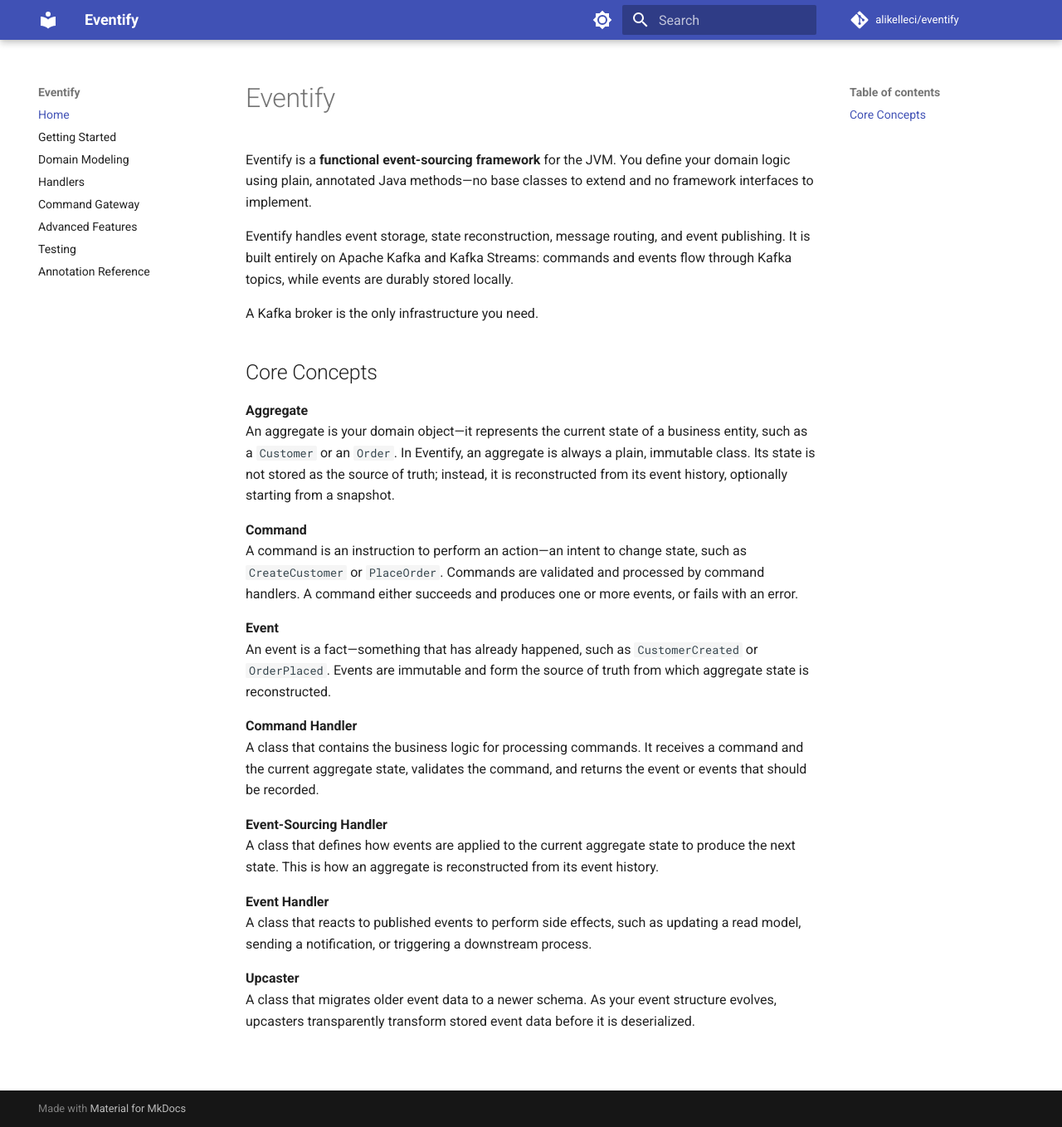
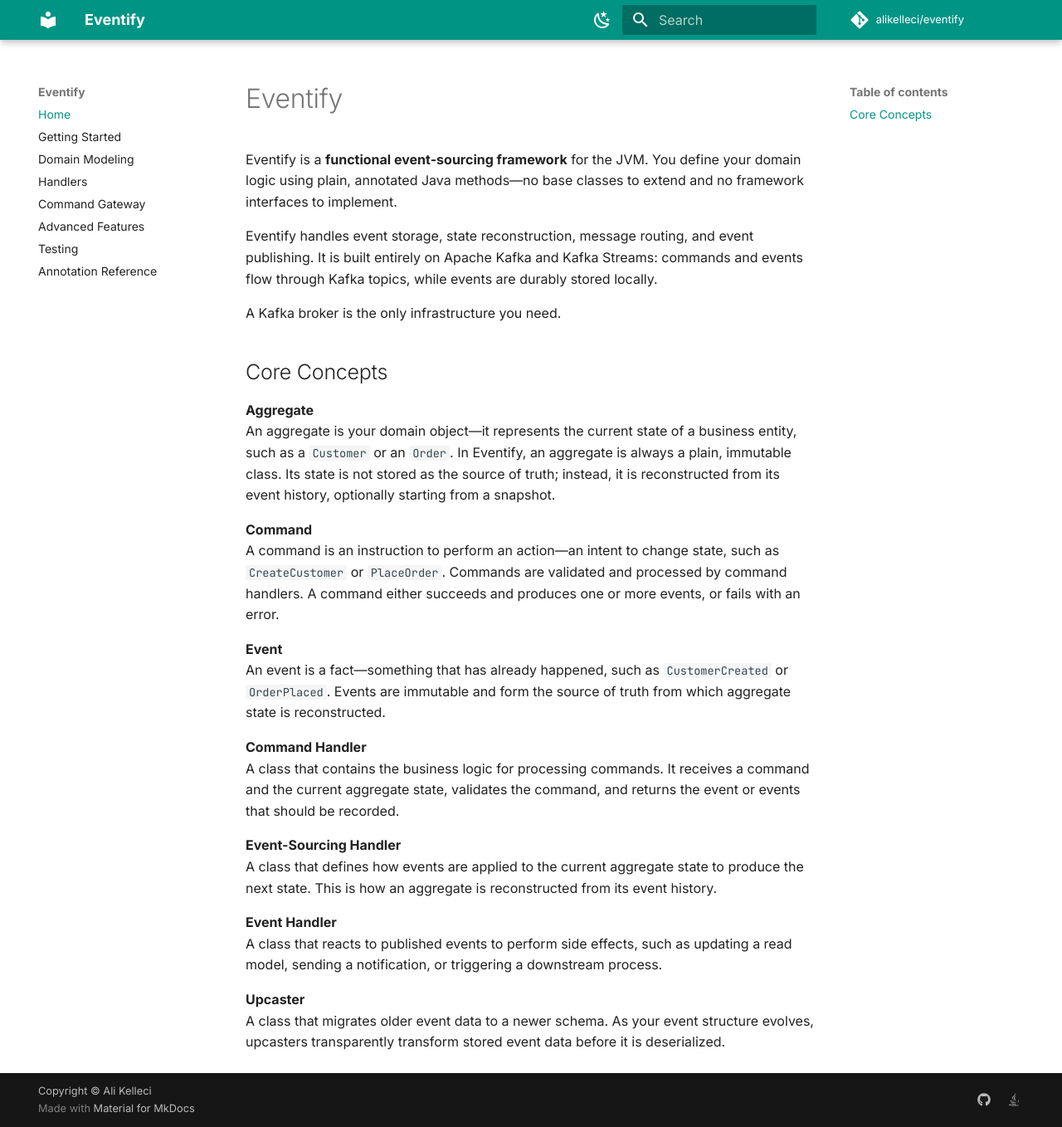
Before and after one commit to alikelleci/eventify, an MkDocs documentation site: the page built from docs/index.md, in a window 1280 px wide and 1358 px high. Shown: the whole window at 83% size. Built offline with MkDocs 1.6.1 and Material for MkDocs 9.7.7, drawn with Linux system fonts in a browser that asks for light colours; comment, search, counter and statistics services are not loaded.

Commit message:
updated docs

```diff
--- a/mkdocs.yml
+++ b/mkdocs.yml
@@ -7,24 +7,30 @@
 
 theme:
   name: material
+  font:
+    text: Inter
+    code: JetBrains Mono
   palette:
     - scheme: default
-      primary: indigo
-      accent: indigo
+      primary: teal
+      accent: teal
       toggle:
-        icon: material/brightness-7
+        icon: material/weather-night
         name: Switch to dark mode
     - scheme: slate
-      primary: indigo
-      accent: indigo
+      primary: teal
+      accent: teal
       toggle:
-        icon: material/brightness-4
+        icon: material/weather-sunny
         name: Switch to light mode
   features:
     - navigation.sections
     - navigation.top
+    - navigation.instant
     - search.highlight
+    - search.suggest
     - content.code.copy
+    - content.code.annotate
 
 markdown_extensions:
   - admonition
@@ -33,7 +39,19 @@
   - pymdownx.superfences
   - pymdownx.tabbed:
       alternate_style: true
+  - pymdownx.inlinehilite
+  - pymdownx.snippets
   - tables
+  - attr_list
+
+extra:
+  social:
+    - icon: fontawesome/brands/github
+      link: https://github.com/alikelleci/eventify
+    - icon: fontawesome/brands/java
+      link: https://central.sonatype.com/artifact/io.github.alikelleci/eventify-core
+
+copyright: Copyright &copy; Ali Kelleci
 
 nav:
   - Home: index.md
```
